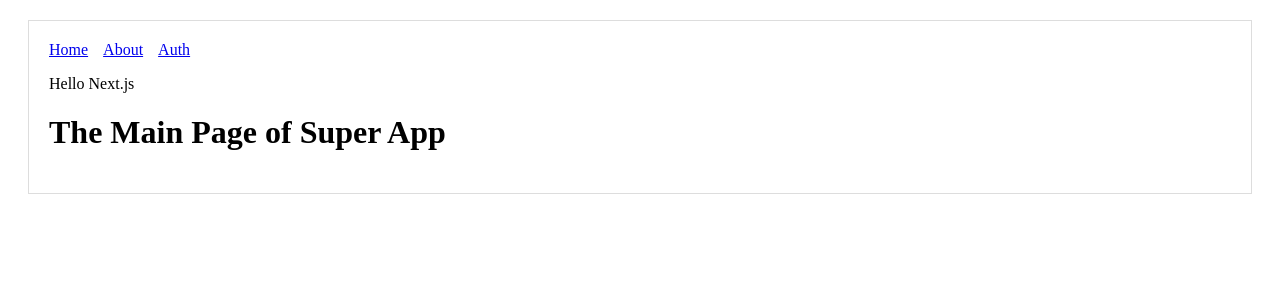
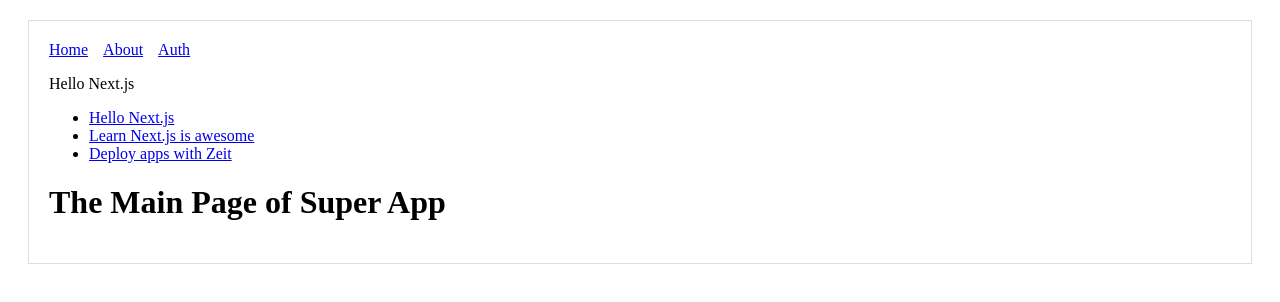
Before and after one commit to mesadhan/simple-nextjs-app, a Next.js app: page / in a window 1280 px wide. Shown: the top 302 px of the page. Built offline with nearby package versions, Linux system fonts and the light colour scheme.

Commit message:
adding postlink functional component

```diff
--- a/pages/index.js
+++ b/pages/index.js
@@ -7,7 +7,19 @@
 import Layout from "../components/Layout";
 import BooksView from "../components/BooksView";
 
+
+const PostLink = (props) => (
+    <li>
+        <Link href={`/post?title=${props.title}`}>
+            <a>{props.title}</a>
+        </Link>
+    </li>
+);
+
+
 class IndexPage extends Component {
+
+
 
     static getInitialProps(context) {
         const promise = new Promise((resolve, reject) => {
@@ -30,7 +42,14 @@
                 <Layout>
                     <p>Hello Next.js</p>
 
+                    <ul>
+                        <PostLink title="Hello Next.js"/>
+                        <PostLink title="Learn Next.js is awesome"/>
+                        <PostLink title="Deploy apps with Zeit"/>
+                    </ul>
+
                     <h1> The Main Page of {this.props.appName} </h1>
+
                 </Layout>
 
 
```
Also changed, not shown: components/PostLink.js (added).
